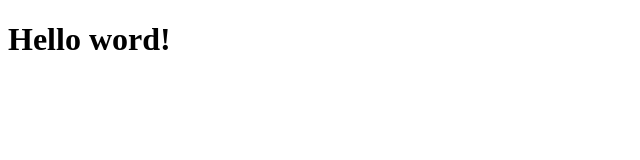
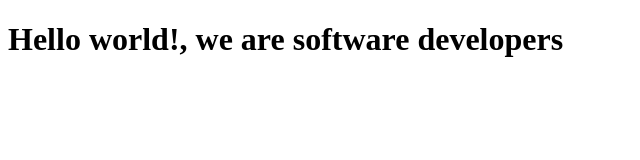
Before and after one commit to kimenyikevin/microverse-trial, a plain HTML site: page index.html in a window 1280 px wide. Shown: the whole page, without its empty margins (0-640 px from the left). Drawn offline with Linux system fonts and the light colour scheme.

Commit message:
second commit

```diff
--- a/index.html
+++ b/index.html
@@ -7,7 +7,7 @@
   </head>
 
   <body>
-     <h1>Hello word!</h1>
+     <h1>Hello world!, we are software developers</h1>
     <script src="https://cdn.freecodecamp.org/testable-projects-fcc/v1/bundle.js"></script>
 
     <!--
```
